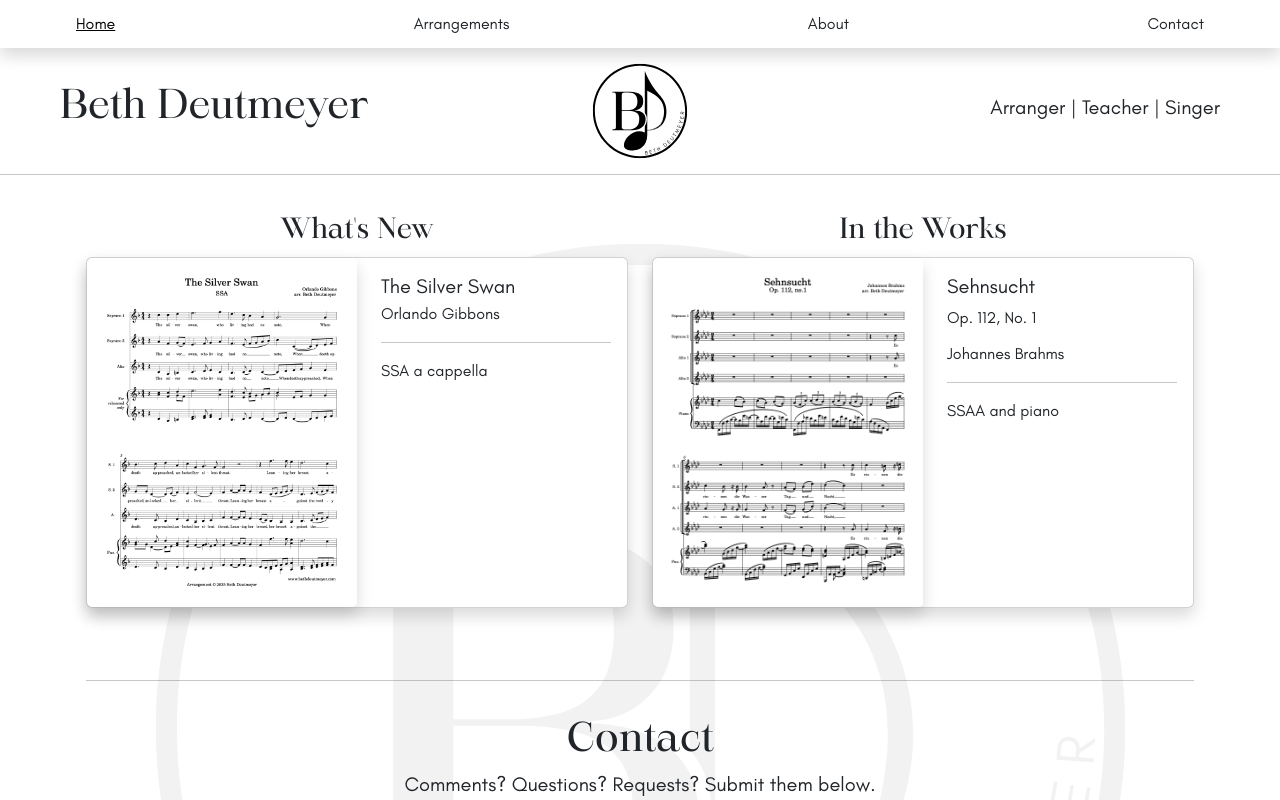
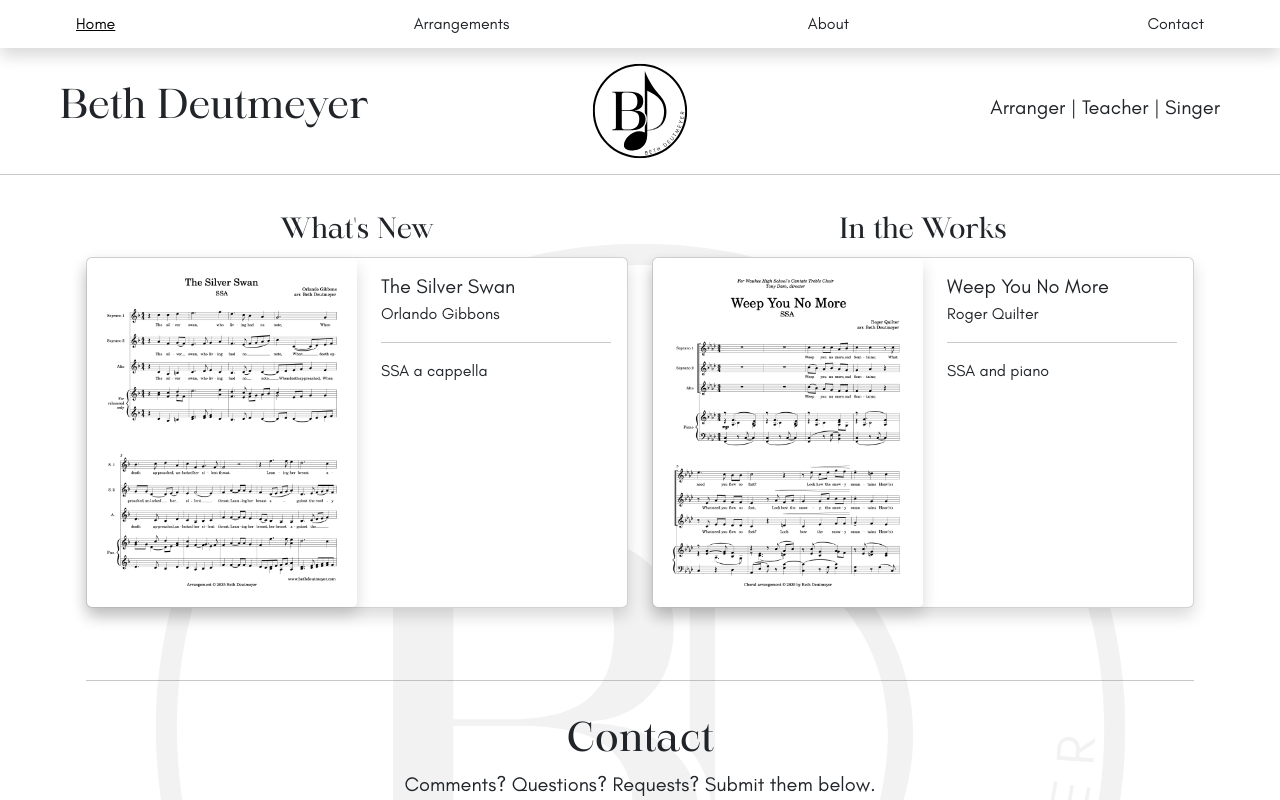
Before and after one commit to bdeutmeyer/arranging-site, a React (Vite) app: page / in a window 1280 px wide. Shown: the top 800 px of the page. Built offline with nearby package versions, Linux system fonts and the light colour scheme.

Commit message:
replace sehnsucht with weep you no more

```diff
--- a/src/data/songData.js
+++ b/src/data/songData.js
@@ -3,6 +3,7 @@ import sicutImg from "../assets/images/sicut.png"
 import sitivitImg from "../assets/images/sitivit.png"
 import sicutSitivitImg from "../assets/images/sicutSitivit.png"
 import silverSwanImg from "../assets/images/silverSwan.png"
+import weepImg from "../assets/images/weep.png"
 import sehnsuchtImg from "../assets/images/sehnsucht.png"
 // import seTuMamiImg from "../assets/images/seTuMami.png"
 // To add songs: -check "upcoming" boolean of the last song, print to pdf then use preview to export p. 1 as png, releaseDate format YYYY-MM-DD, category = treble/bass/mixed, accidentals: ♭♯♮𝄪𝄫
@@ -109,30 +110,54 @@ const songData = [
     },
     {
         id: 5,
-        pathExt: 'sehnsucht-ssaa',
-        imagePath: sehnsuchtImg,
-        imageAlt: 'Sehnsucht',
-        purchaseLink: 'https://www.youtube.com',
+        pathExt: 'weep-you-no-more-ssa',
+        imagePath: weepImg,
+        imageAlt: 'Weep You No More',
+        purchaseLink: 'www.bethdeutmeyer.com',
         purchaseSite: 'J.W. Pepper',
-        price: '',
-        listenLink: '',
-        composerLast: 'Brahms',
-        composerFirst: 'Johannes',
-        songTitle: 'Sehnsucht',
-        songSubtitle: 'Op. 112, No. 1',
-        songParts: 'SSAA',
+        price: '$2.50',
+        listenLink: 'https://youtu.be/290ODmPpDUA',
+        composerLast: 'Quilter',
+        composerFirst: 'Roger',
+        songTitle: 'Weep You No More',
+        songParts: 'SSA',
         category: 'treble',
         accompaniment: 'pianoOnly',
         accompDescr: ' and piano',
         releaseDate: '',
         range: {
-            soprano1: 'E4 - F♯5',
-            soprano2: 'A3 - F♯5',
-            alto1: 'G♯3 - C♯5',
-            alto2: 'F♯3 - B4'
+            soprano1: 'E♭4 - G5',
+            soprano2: 'B♭4 - E♭5',
+            alto: 'F3 - C5'
         },
         upcoming: true
     },
+    // {
+    //     id: 6,
+    //     pathExt: 'sehnsucht-ssaa',
+    //     imagePath: sehnsuchtImg,
+    //     imageAlt: 'Sehnsucht',
+    //     purchaseLink: 'https://www.youtube.com',
+    //     purchaseSite: 'J.W. Pepper',
+    //     price: '',
+    //     listenLink: '',
+    //     composerLast: 'Brahms',
+    //     composerFirst: 'Johannes',
+    //     songTitle: 'Sehnsucht',
+    //     songSubtitle: 'Op. 112, No. 1',
+    //     songParts: 'SSAA',
+    //     category: 'treble',
+    //     accompaniment: 'pianoOnly',
+    //     accompDescr: ' and piano',
+    //     releaseDate: '',
+    //     range: {
+    //         soprano1: 'E4 - F♯5',
+    //         soprano2: 'A3 - F♯5',
+    //         alto1: 'G♯3 - C♯5',
+    //         alto2: 'F♯3 - B4'
+    //     },
+    //     upcoming: true
+    // },
     // {
     //     id: ,
     //     pathExt: 'se-tu-m\'ami',
```
Also changed, not shown: src/assets/images/weep.png (added).
